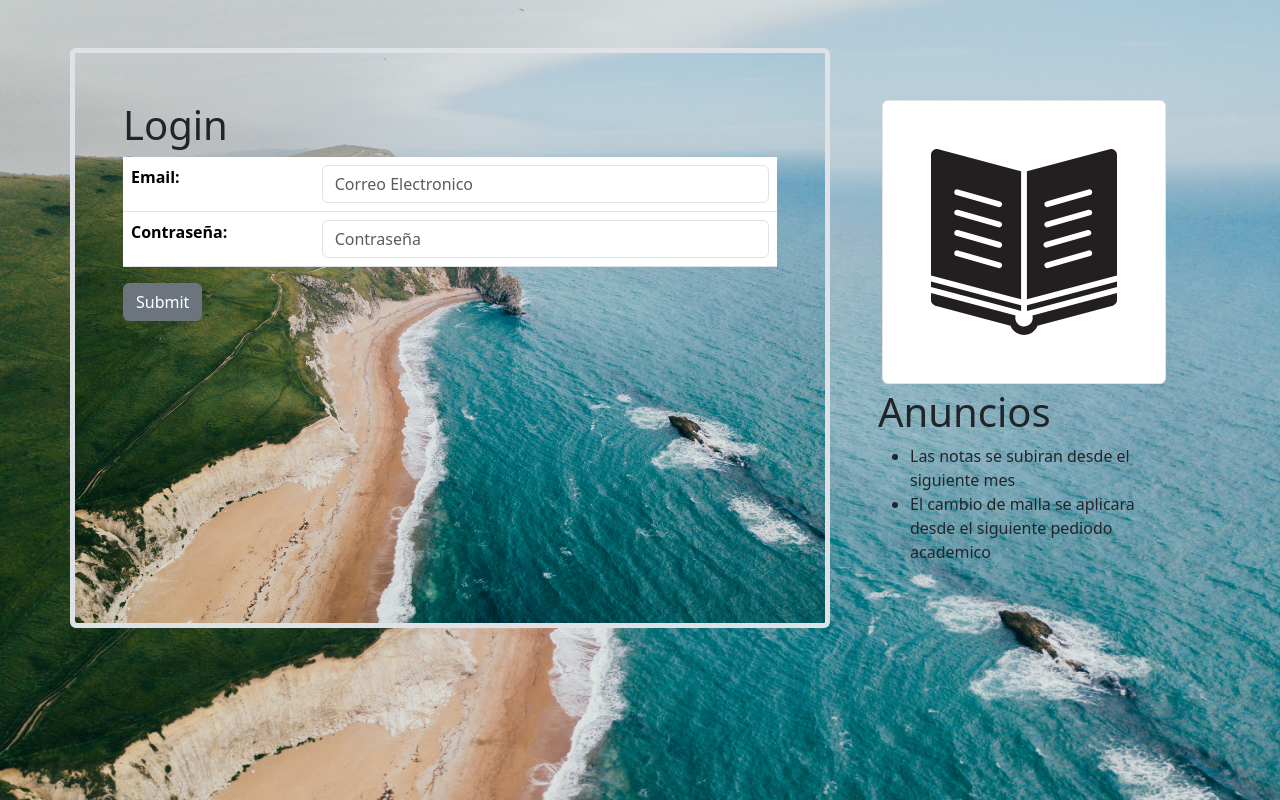
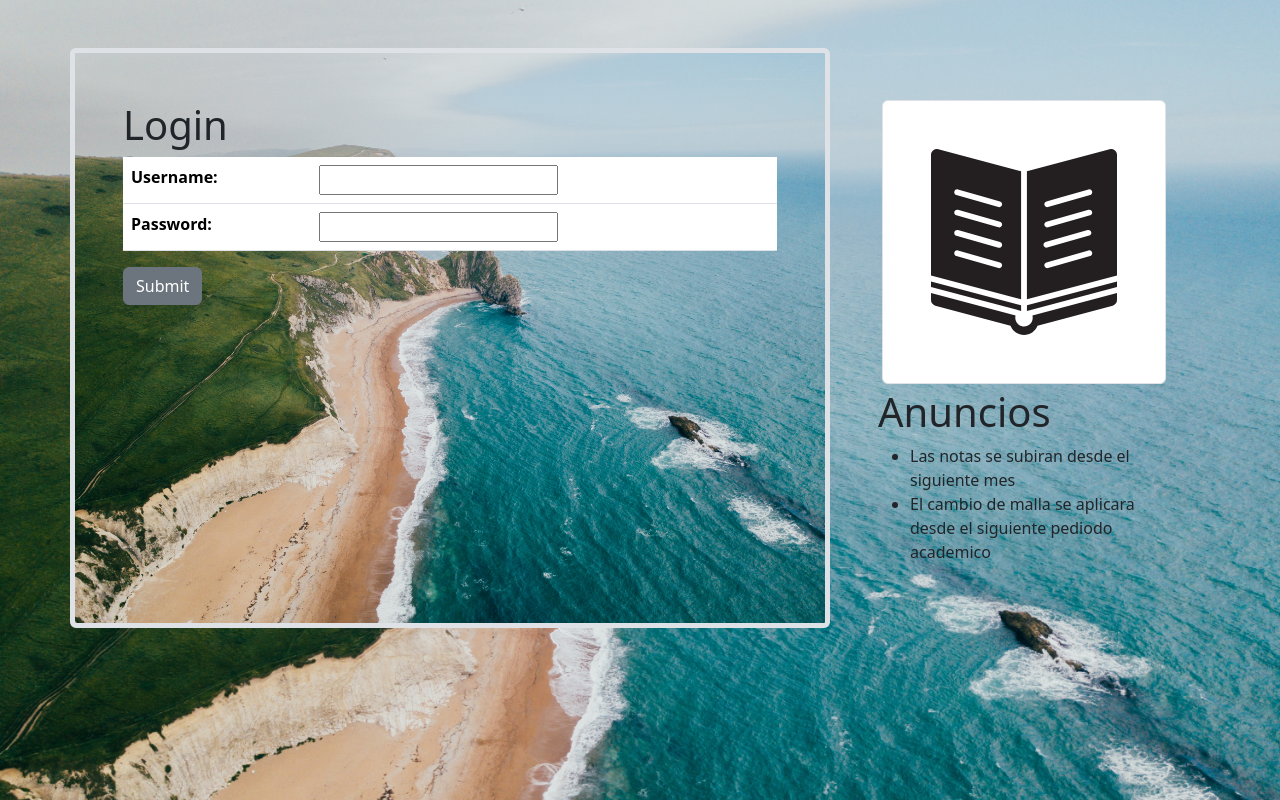
Before and after one commit to raphaellaaz/app_managecredentials, a Django app: page /login/ in a window 1280 px wide. Shown: the part 58-858 px from the top of the page. Run offline with Django 4.2, Linux system fonts and the light colour scheme.

Commit message:
Cambios realizados: 	-Utilizacion de Authenticate 	-Modificacion de Vistas de la app LOGIN

```diff
--- a/login/admin.py
+++ b/login/admin.py
@@ -1,4 +1,4 @@
 from django.contrib import admin
-from .models import Ulogin
+#from .models import Ulogin
 
-admin.site.register(Ulogin)
+#admin.site.register(Ulogin)
--- a/login/forms.py
+++ b/login/forms.py
@@ -1,37 +1,34 @@
+from django.contrib.auth.forms import UserCreationForm
+from django.contrib.auth.models import User
 from django import forms
-from .models import Ulogin#, user, credentials_user
+#from .models import Ulogin#, user, credentials_user
 
-class loginFormulario(forms.ModelForm):
+class loginFormulario(forms.Form): ##Formulario de Incio de Sesion
+
+    username = forms.CharField(max_length=60, label='Username')
+    password = forms.CharField(max_length=60, label='Password')
+
     class Meta:
-        model=Ulogin
-        fields=['email','password']
+
         widgets={
-
+            'username': forms.TextInput(attrs={
+                'class':'form-control',
+                'placeholder':'Username'
+            }),
             'password': forms.PasswordInput(attrs={
                 'class':'form-control',
                 'placeholder':'Contraseña'
             }),
-            'email': forms.TextInput(attrs={
-                'class':'form-control',
-                'placeholder':'Correo Electronico'
-            })
         }
         labels={
-            'username': 'Usuario',
-            'password': 'Contraseña',
-            'email':'Email',
+            'Username': 'Usuario',
+            'Password': 'Contraseña',
         }
 
-class registerForm(forms.ModelForm):
+class registerForm(UserCreationForm): ##Formulario de Registro
     class Meta:
-        model=Ulogin
-        fields=[
-            'first_name',
-            'last_name',
-            'username',
-            'password',
-            'email',
-        ]
+        model=User
+        fields=('username','email','password1','password2')
 
-class recoverForm(forms.Form):
+class recoverForm(forms.Form): ##Formulario de Recuperación, solo se pide el correo
     email=forms.EmailField(label='Email', max_length=60)
--- a/login/templates/base_form.html
+++ b/login/templates/base_form.html
@@ -24,13 +24,13 @@
       </a>
       <ul class="nav nav-underline justify-content-end border-black border-2">
         <li class="nav-item">
-          <a class="nav-link " aria-current="page" href="{% url 'login' %}">Log In</a>
+          <a class="nav-link " aria-current="page" href="{% url 'login:homelog' %}">Log In</a>
         </li>
         <li class="nav-item">
-          <a class="nav-link " href="{% url 'register' %}">Sign In</a>
+          <a class="nav-link " href="{% url 'login:register' %}">Sign In</a>
         </li>
         <li class="nav-item">
-          <a class="nav-link " href="{% url 'recover' %}">Recover Account</a>
+          <a class="nav-link " href="{% url 'login:recover' %}">Recover Account</a>
         </li>
         <li class="nav-item">
           <a class="nav-link disabled">Support</a>
@@ -46,7 +46,7 @@
       <div class="row">
         <div class="col-sm-12 col-md-12 col-lg-8 p-5 rounded fondo-container border border-5">
           <form action="" method="POST">
-            {%csrf_token%}
+            {% csrf_token %}
             <h1>{{title_form}}</h1>
             <table class="table">
               {{form}}
--- a/login/urls.py
+++ b/login/urls.py
@@ -1,8 +1,11 @@
 from django.urls import path
 from . import views
 
+app_name='login'
+
 urlpatterns=[
-    path('', views.login_web, name='login'),
+    path('', views.login_web, name='homelog'),
     path('reg/', views.register, name='register'),
-    path('recover/', views.recover, name='recover')
+    path('recover/', views.recover, name='recover'),
+    path('logout/', views.userlogout, name='logout'),
 ]
--- a/login/views.py
+++ b/login/views.py
@@ -1,32 +1,50 @@
 from django.shortcuts import render, redirect
 from .forms import loginFormulario, registerForm, recoverForm
 from django.http import HttpResponse
-from django.contrib.auth import authenticate, login
+from django.contrib.auth import authenticate, login, logout
 from django.contrib.auth.models import User
-from .models import Ulogin
+from django.views.decorators.cache import never_cache
+#from .models import Ulogin
 
 
 
 # Create your views here.
+@never_cache
 def login_web(request): #Registro de user y password
     form=loginFormulario()
-    email=request.POST.get('email')
-    password=request.POST.get('password')
     if request.method=='POST':
-        lg=Ulogin.objects.get(email=email)
-        if lg is not None:
-            if Ulogin.objects.get(password=password):
-                print(str(lg.is_superuser))
-                return HttpResponse('hola matinero')
+        usern=request.POST.get('username')
+        request.session['user']=usern
+        password=request.POST.get('password')
+
+        user=authenticate(request, username=usern, password=password)
+
+        if user is not None:
+            login(request, user)
+            return redirect('credentials')
+        else: ##Añadir mensaje emergente de Error
+            return HttpResponse('Credendiales Incorrectas')
+
     return render(request, 'base_form.html',{'title_form': 'Login', 'form':form, 'title':'Login Page'})
 
 
 def register(request):
     form=registerForm()
+    if request.method=='POST':
+        usern=request.POST.get('username')
+        if request.POST.get('password1') == request.POST.get('password2'):
+            passw=request.POST.get('password1')
+        else:
+            return HttpResponse('Contraseñas no coinciden')
+
 
     return render(request, 'base_form.html', {'form': form, 'title_form':'Register', 'title':'Register Page'})
 
-def recover(request):
+def recover(request):##Enviar Correo de Recuperacion, SOLO si se encuentra ya registrado.
     form=recoverForm()
 
     return render(request, 'base_form.html', {'form': form, 'title_form':'Recover', 'title':'Recover Page'})
+
+def userlogout(request):
+    logout(request)
+    return login_web(request)
--- a/umanage/models.py
+++ b/umanage/models.py
@@ -1,5 +1,5 @@
 from django.db import models
-from login.models import Ulogin
+#from login.models import Ulogin
 import uuid
 
 class credentials_user(models.Model):
@@ -7,7 +7,7 @@ class credentials_user(models.Model):
     tipo=models.CharField(default='No asignado', null=True, editable=True, max_length=30)
     name_credential=models.CharField(max_length=60, null=False)
     pass_credential=models.CharField(max_length=100, null=False)
-    user_master=models.ForeignKey(Ulogin,on_delete=models.CASCADE, related_name='credentials')
+    #user_master=models.ForeignKey(Ulogin,on_delete=models.CASCADE, related_name='credentials')
 
     def __str__(self):
         return self.name_credential
--- a/umanage/templates/base.html
+++ b/umanage/templates/base.html
@@ -26,7 +26,7 @@
                 <a class="btn btn-primary p-1" href="#" role="button">Settings</a>
             </li>
             <li>
-                <a class="btn btn-secondary mx-3 p-1" href="#" role="button">Salir</a>
+                <a class="btn btn-secondary mx-3 p-1" href="{% url 'login:logout' %}" role="button">Salir</a>
             </li>
 
         </ul>
```
Also changed, not shown: umanage/views.py (+11 -5 lines).
